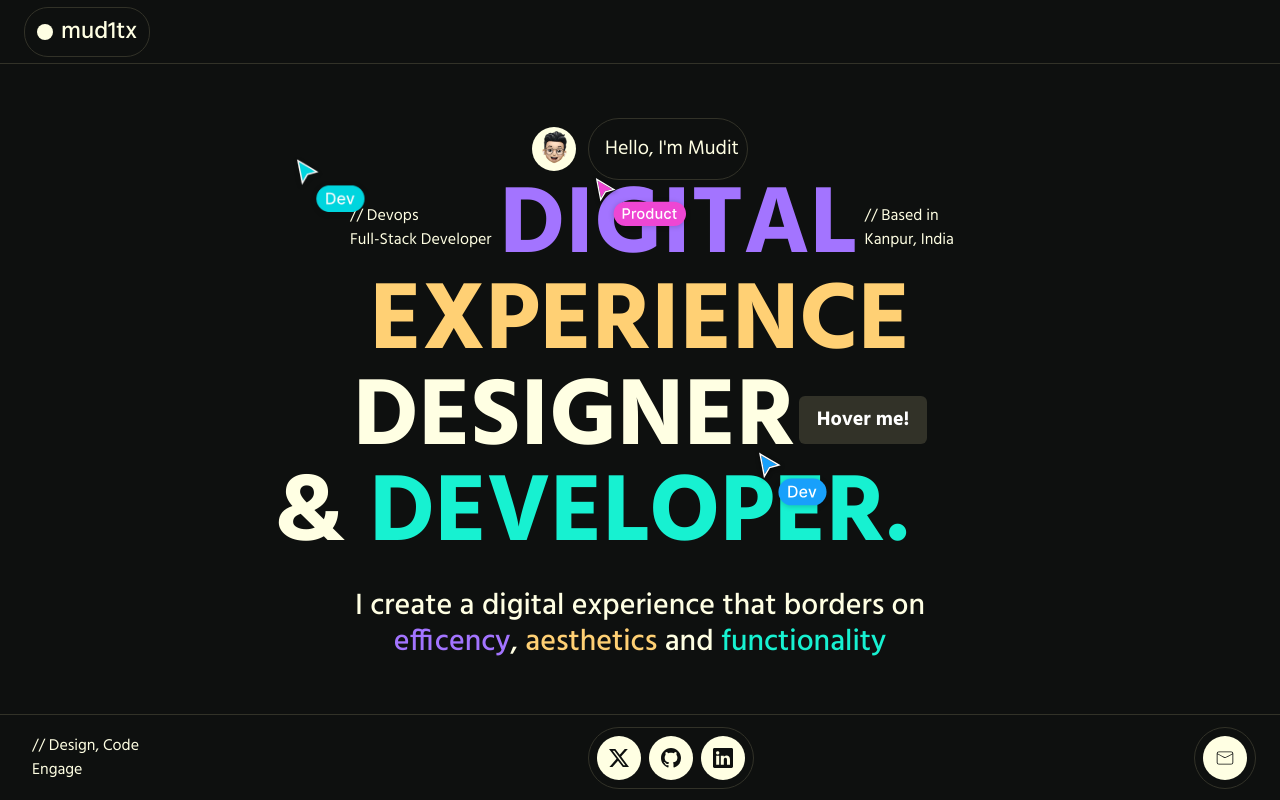
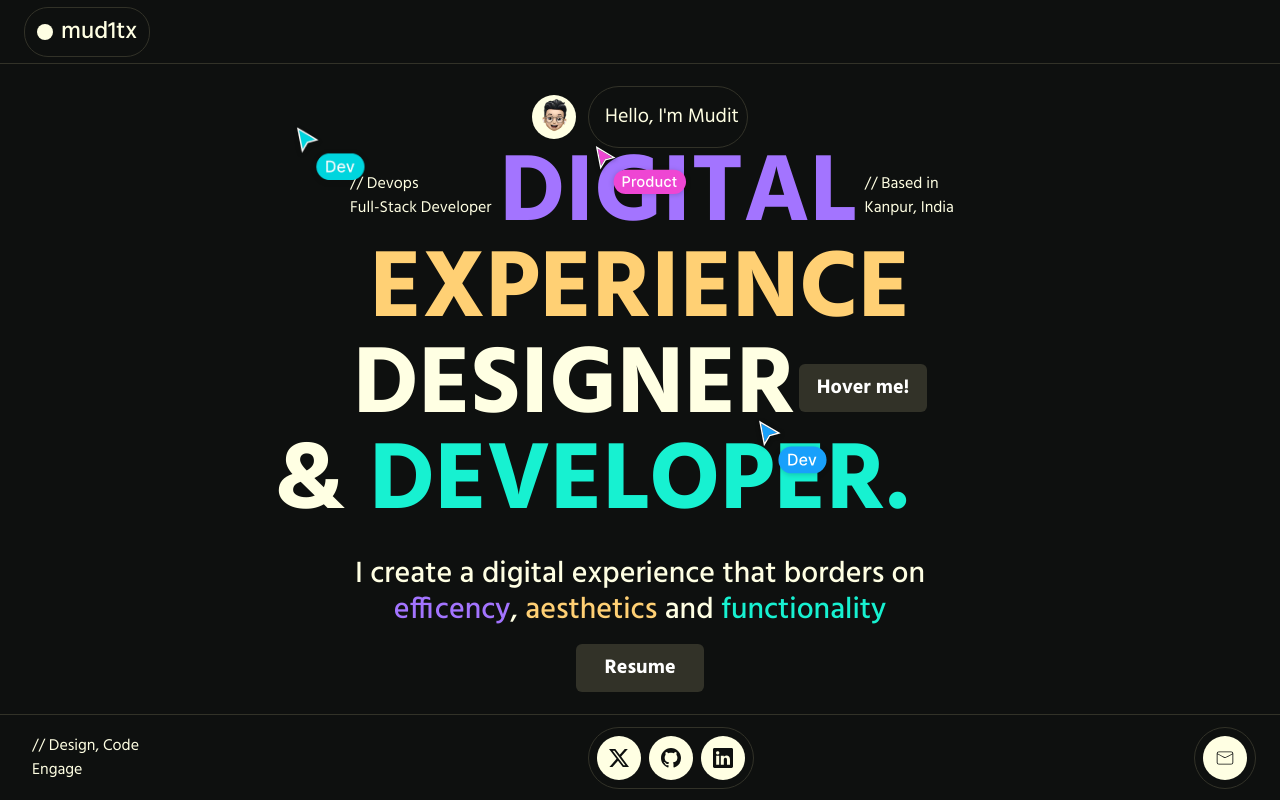
Before and after one commit to mud1tx/My-Portfolio, a Next.js app: page /components/UI in a window 1280 px wide. Shown: the top 800 px of the page. Built offline with nearby package versions, Linux system fonts and the light colour scheme.

Commit message:
corrected all button logic om the home page

```diff
--- a/app/components/UI/Hero.tsx
+++ b/app/components/UI/Hero.tsx
@@ -113,7 +113,7 @@ const HeroPage = () => {
                 <button
                   className="overflow-hidden relative w-32 p-2 h-12 bg-primaryBorder text-white border-none rounded-md text-xl font-bold cursor-pointer group"
                   onClick={() => {
-                    router.push("/contact");
+                    window.location.href = "mailto:muditagarwalna@gmail.com";
                   }}
                 >
                   Hover me!
@@ -161,6 +161,25 @@ const HeroPage = () => {
               <span className="text-primaryOrange"> aesthetics</span> and
               <span className="text-primaryCyan"> functionality</span>
             </h1>
+          </div>
+          <div className="flex justify-center items-center pt-4">
+            <button
+              className="overflow-hidden relative w-32 p-2 h-12 bg-primaryBorder text-white border-none rounded-md text-xl font-bold cursor-pointer group"
+              onClick={() => {
+                window.open(
+                  "https://drive.google.com/file/d/1eYSthUrgQLPP6grxj_xUQrM5s18m-sI5/view?usp=sharing",
+                  "_blank"
+                );
+              }}
+            >
+              Resume
+              <span className="absolute w-36 h-32 -top-8 -left-2 bg-white rotate-12 transform scale-x-0 group-hover:scale-x-100 transition-transform group-hover:duration-500 duration-1000 origin-left"></span>
+              <span className="absolute w-36 h-32 -top-8 -left-2 bg-blue-400 rotate-12 transform scale-x-0 group-hover:scale-x-100 transition-transform group-hover:duration-700 duration-700 origin-left"></span>
+              <span className="absolute w-36 h-32 -top-8 -left-2 bg-blue-600 rotate-12 transform scale-x-0 group-hover:scale-x-100 transition-transform group-hover:duration-1000 duration-500 origin-left"></span>
+              <span className="group-hover:opacity-100 group-hover:duration-1000 duration-100 opacity-0 absolute top-2.5 left-6">
+                Resume
+              </span>
+            </button>
           </div>
         </main>
       </div>
```
